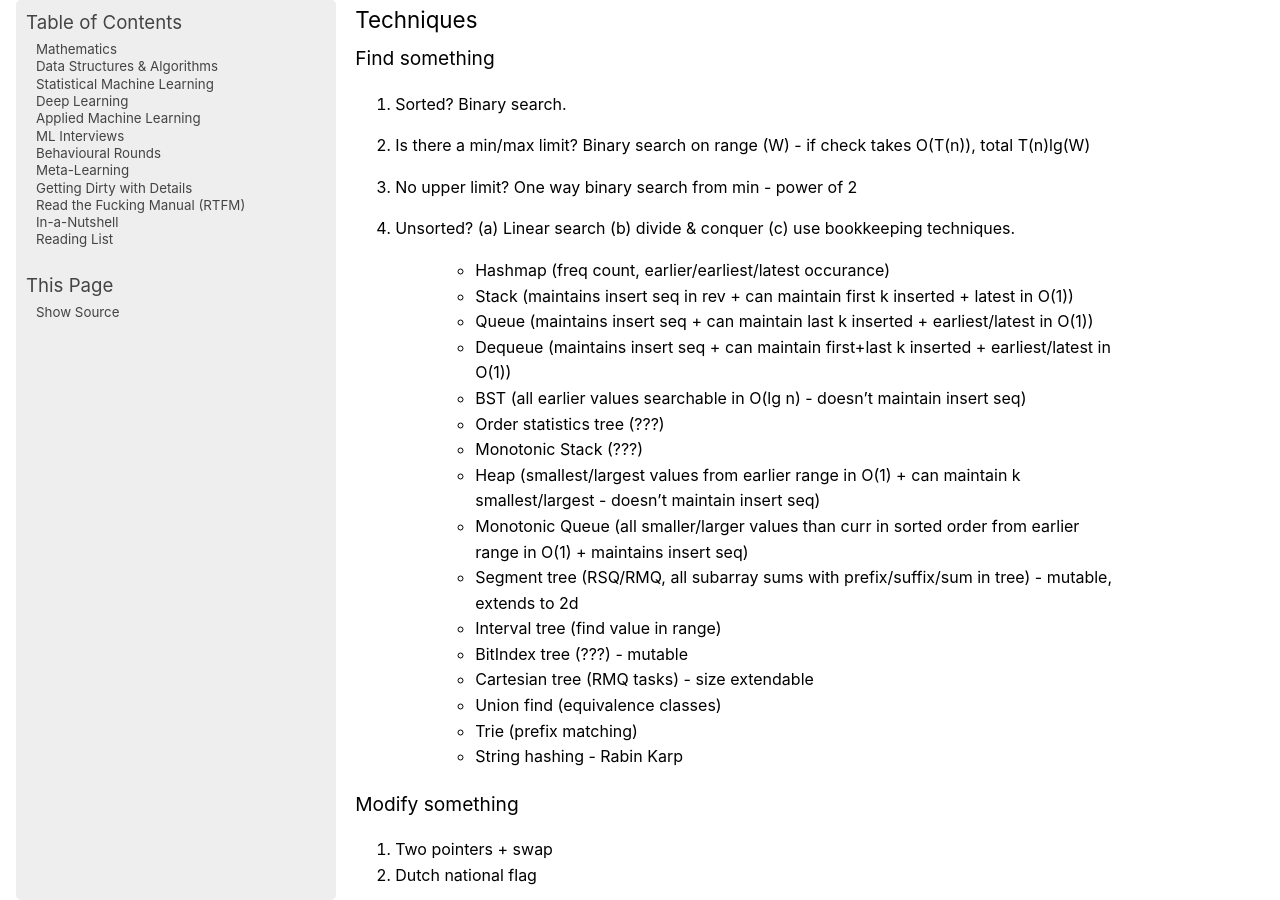
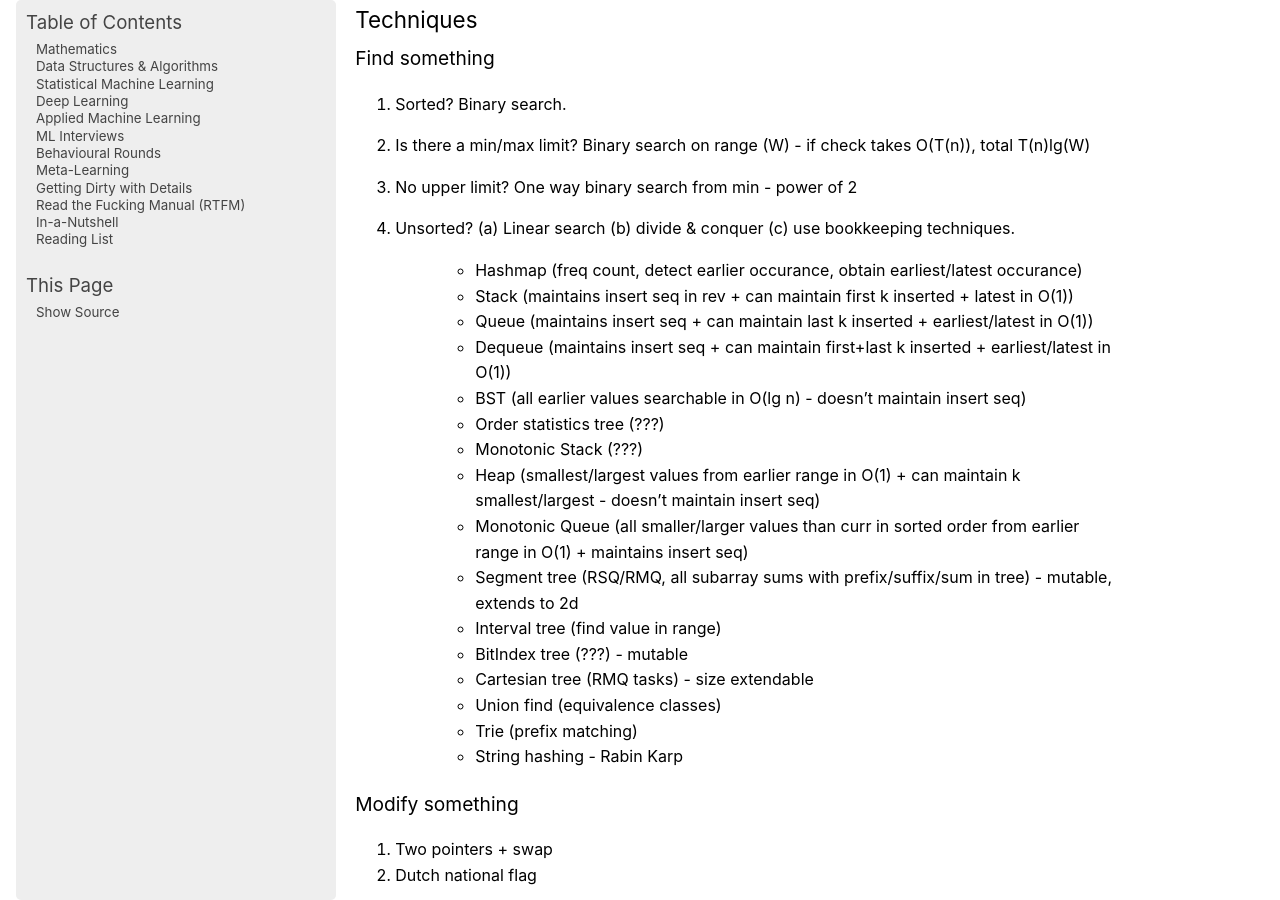
Before and after one commit to uselesstechjunks/leetcode, a Sphinx documentation site: the page built from docs/source/dsa/index.rst, in a window 1280 px wide and 900 px high, scrolled down 941 px. Built offline with Sphinx 7.4.7, drawn with Linux system fonts in a browser that asks for light colours; pages that are not in the unit, such as notebooks, are missing from menus.

Commit message:
Update index.rst

```diff
--- a/docs/source/dsa/index.rst
+++ b/docs/source/dsa/index.rst
@@ -38,7 +38,7 @@ Find something
 #. No upper limit? One way binary search from min - power of 2
 #. Unsorted? (a) Linear search (b) divide & conquer (c) use bookkeeping techniques.
 
-	- Hashmap (freq count, earlier/earliest/latest occurance)
+	- Hashmap (freq count, detect earlier occurance, obtain earliest/latest occurance)
 	- Stack (maintains insert seq in rev + can maintain first k inserted + latest in O(1))
 	- Queue (maintains insert seq + can maintain last k inserted + earliest/latest in O(1))
 	- Dequeue (maintains insert seq + can maintain first+last k inserted + earliest/latest in O(1))
```
